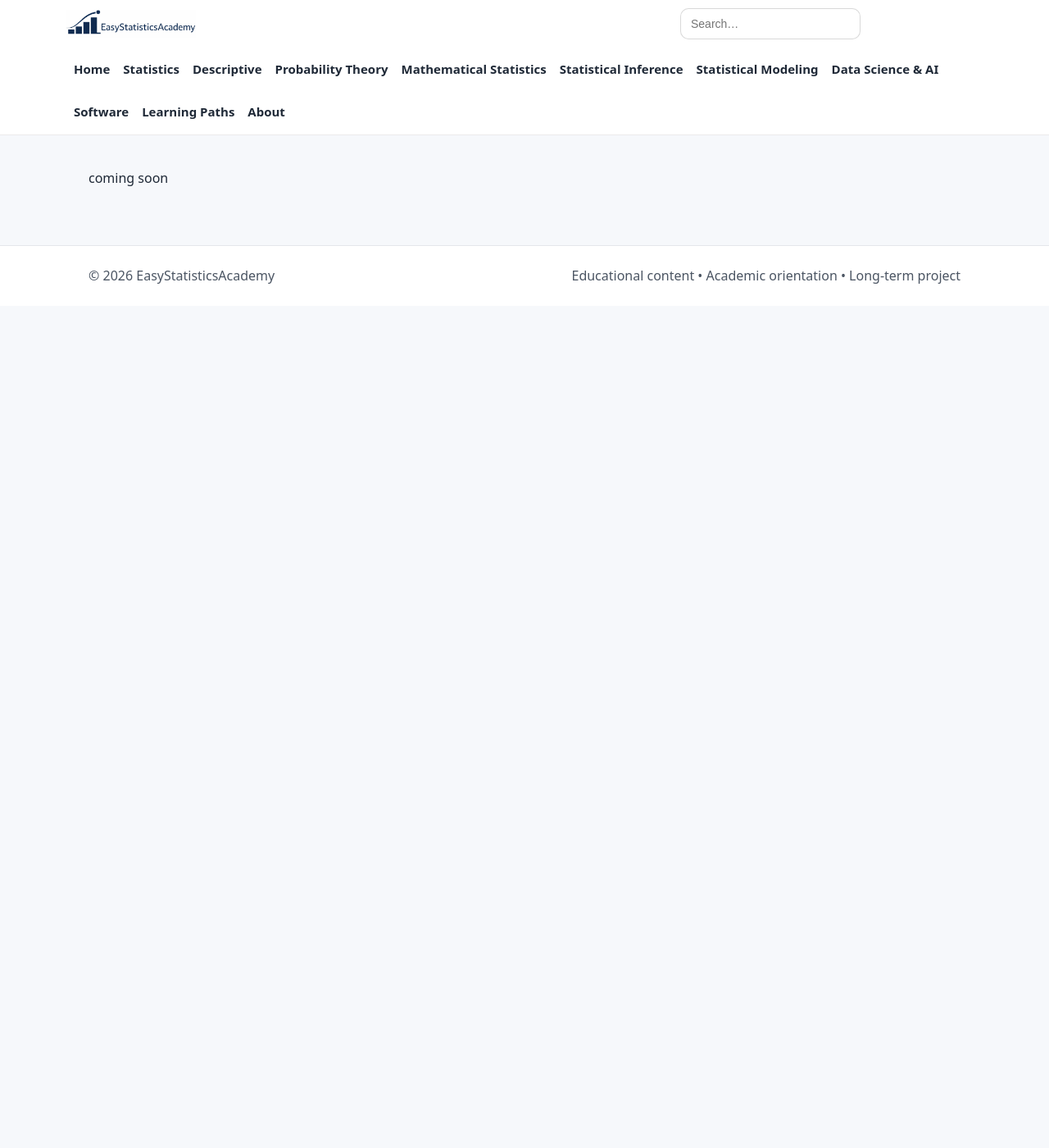
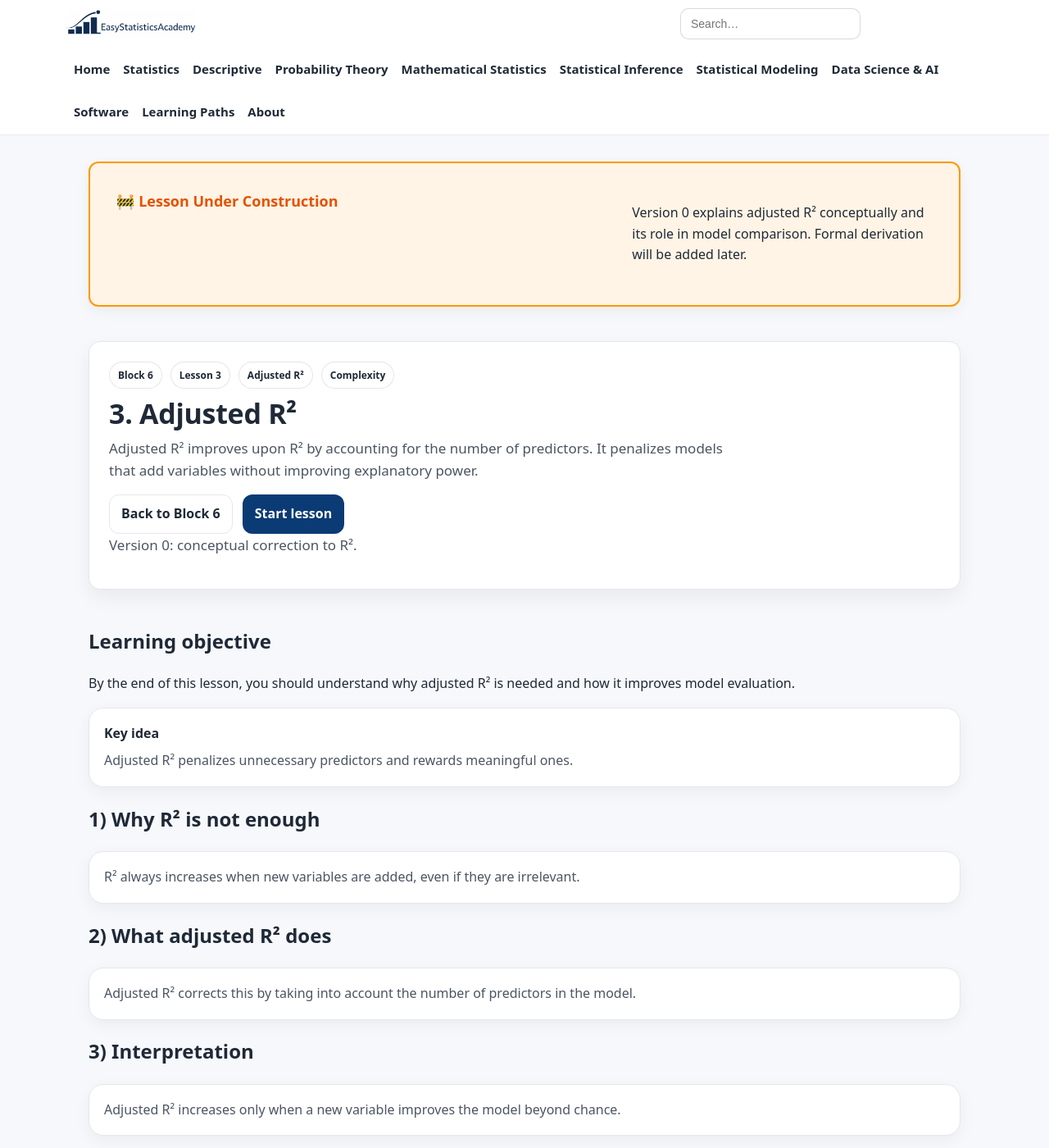
Before and after one commit to ammar-homaida-statistics/easystatisticsacademy, a Jekyll site: the page built from modeling/model-fit-comparison/adjusted-r-squared/index.md, in a window 1280 px wide and 1400 px high. Shown: the whole window at 82% size. Built offline with Jekyll 4.4.1, drawn with Linux system fonts in a browser that asks for light colours; our own code applies the rules of GitHub Pages for plain Markdown files; some of the changed text lies outside the part shown.

Commit message:
Add lesson content

```diff
--- a/modeling/model-fit-comparison/adjusted-r-squared/index.md
+++ b/modeling/model-fit-comparison/adjusted-r-squared/index.md
@@ -1 +1,173 @@
-coming soon
+---
+layout: default
+title: 3. Adjusted R²
+permalink: /modeling/model-fit-comparison/adjusted-r-squared/
+sidebar: false
+---
+
+<!-- UNDER CONSTRUCTION -->
+<section class="section section-slim">
+  <div class="callout" style="background:#fff4e5; border:2px solid #ff9800; padding:2rem; border-radius:12px;">
+    <h2 style="color:#e65100;">🚧 Lesson Under Construction</h2>
+    <p>
+      Version 0 explains adjusted R² conceptually and its role in model comparison.
+      Formal derivation will be added later.
+    </p>
+  </div>
+</section>
+
+<!-- ✅ Update last visited lesson -->
+<script>
+(function () {
+  localStorage.setItem("esa_continue_modeling_model_fit_lesson_v0", JSON.stringify({
+    url: "/modeling/model-fit-comparison/adjusted-r-squared/",
+    label: "Lesson 3 — Adjusted R²",
+    ts: Date.now()
+  }));
+})();
+</script>
+
+<!-- HERO -->
+<section class="hero hero-section">
+  <div class="hero-card">
+
+    <div class="badge-row">
+      <span class="badge">Block 6</span>
+      <span class="badge">Lesson 3</span>
+      <span class="badge">Adjusted R²</span>
+      <span class="badge">Complexity</span>
+    </div>
+
+    <h1>3. Adjusted R²</h1>
+
+    <p class="lead">
+      Adjusted R² improves upon R² by accounting for the number of predictors.
+      It penalizes models that add variables without improving explanatory power.
+    </p>
+
+    <div class="hero-actions">
+      <a class="btn btn-outline" href="/modeling/model-fit-comparison/">Back to Block 6</a>
+      <a class="btn" href="#lesson">Start lesson</a>
+    </div>
+
+    <p class="muted-mini">
+      Version 0: conceptual correction to R².
+    </p>
+
+  </div>
+</section>
+
+<!-- LESSON -->
+<section class="section" id="lesson">
+
+  <h2>Learning objective</h2>
+  <p>
+    By the end of this lesson, you should understand why adjusted R² is needed
+    and how it improves model evaluation.
+  </p>
+
+  <div class="card">
+    <h3>Key idea</h3>
+    <p>
+      Adjusted R² penalizes unnecessary predictors and rewards meaningful ones.
+    </p>
+  </div>
+
+  <h2>1) Why R² is not enough</h2>
+  <div class="card">
+    <p>
+      R² always increases when new variables are added,
+      even if they are irrelevant.
+    </p>
+  </div>
+
+  <h2>2) What adjusted R² does</h2>
+  <div class="card">
+    <p>
+      Adjusted R² corrects this by taking into account the number of predictors in the model.
+    </p>
+  </div>
+
+  <h2>3) Interpretation</h2>
+  <div class="card">
+    <p>
+      Adjusted R² increases only when a new variable improves the model beyond chance.
+    </p>
+  </div>
+
+  <h2>4) Key behavior</h2>
+  <div class="card">
+    <ul>
+      <li>Useful variable → adjusted R² increases</li>
+      <li>Useless variable → adjusted R² decreases or stays the same</li>
+    </ul>
+  </div>
+
+  <h2>5) Comparison use</h2>
+  <div class="card">
+    <p>
+      Adjusted R² is mainly used to compare models with different numbers of predictors.
+    </p>
+  </div>
+
+  <h2>6) Relationship to R²</h2>
+  <div class="card">
+    <p>
+      Adjusted R² is always less than or equal to R².
+    </p>
+  </div>
+
+  <h2>7) When to use it</h2>
+  <div class="card">
+    <ul>
+      <li>Multiple regression</li>
+      <li>Model comparison</li>
+      <li>Variable selection</li>
+    </ul>
+  </div>
+
+  <h2>8) Common misunderstanding</h2>
+  <div class="card">
+    <p>
+      Adjusted R² does not guarantee the best model —
+      it is one of several evaluation tools.
+    </p>
+  </div>
+
+  <h2>9) Limitation</h2>
+  <div class="card">
+    <p>
+      It does not account for prediction performance on new data.
+    </p>
+  </div>
+
+  <h2>10) Why this matters</h2>
+  <div class="card">
+    <p>
+      Adjusted R² helps prevent overfitting by discouraging unnecessary complexity.
+    </p>
+  </div>
+
+  <div class="card">
+    <h3>Outcome of this lesson</h3>
+    <ul>
+      <li>Understand adjusted R²</li>
+      <li>Compare models correctly</li>
+      <li>Recognize limitations of R²</li>
+      <li>Evaluate model complexity</li>
+      <li>Prepare for overfitting concept</li>
+    </ul>
+  </div>
+
+  <div class="card">
+    <h3>Next step</h3>
+    <p>
+      We now examine overfitting,
+      where models fit training data well but fail on new data.
+    </p>
+    <a class="btn" href="/modeling/model-fit-comparison/overfitting/">
+      Next lesson: Overfitting →
+    </a>
+  </div>
+
+</section>
```
